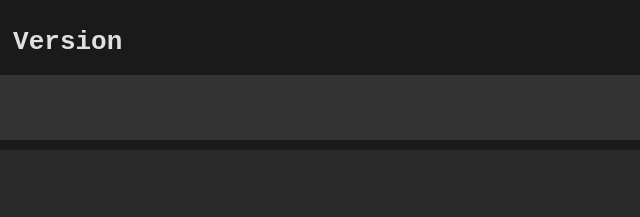
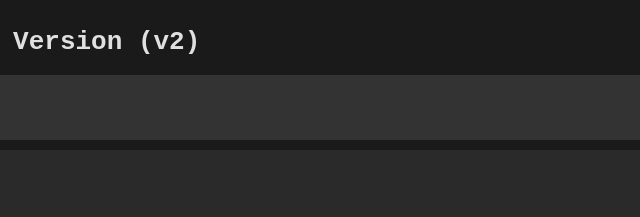
Before and after one commit to Mindenhato1998/pierre-serial, a plain HTML site: page simple.html in a window 1280 px wide. Shown: the top 217 px of the page, 465-1105 px from the left. Drawn offline with Linux system fonts and the light colour scheme.

Commit message:
Force cache refresh with version update

```diff
--- a/simple.html
+++ b/simple.html
@@ -6,7 +6,7 @@
     <meta name="viewport" content="width=device-width, initial-scale=1.0">
 </head>
 <body style="font-family: monospace; background: #1a1a1a; color: #e0e0e0; padding: 10px; margin: 0;">
-    <h1>Pierre Serial Viewer - Simple Version</h1>
+    <h1>Pierre Serial Viewer - Simple Version (v2)</h1>
 
     <div id="status" style="background: #333; padding: 10px; margin: 10px 0; border-radius: 5px;">
         Checking URL parameters...
```
